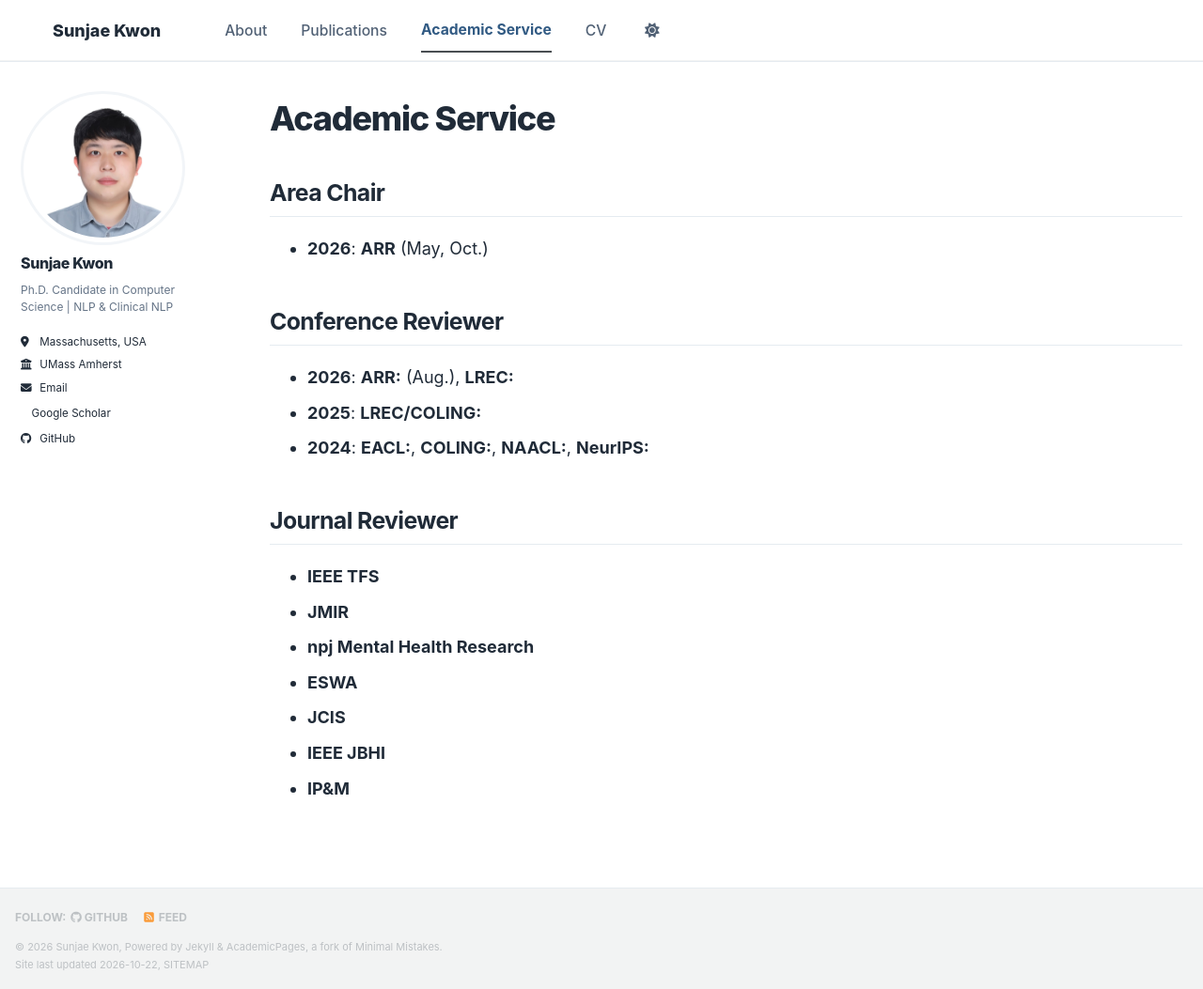
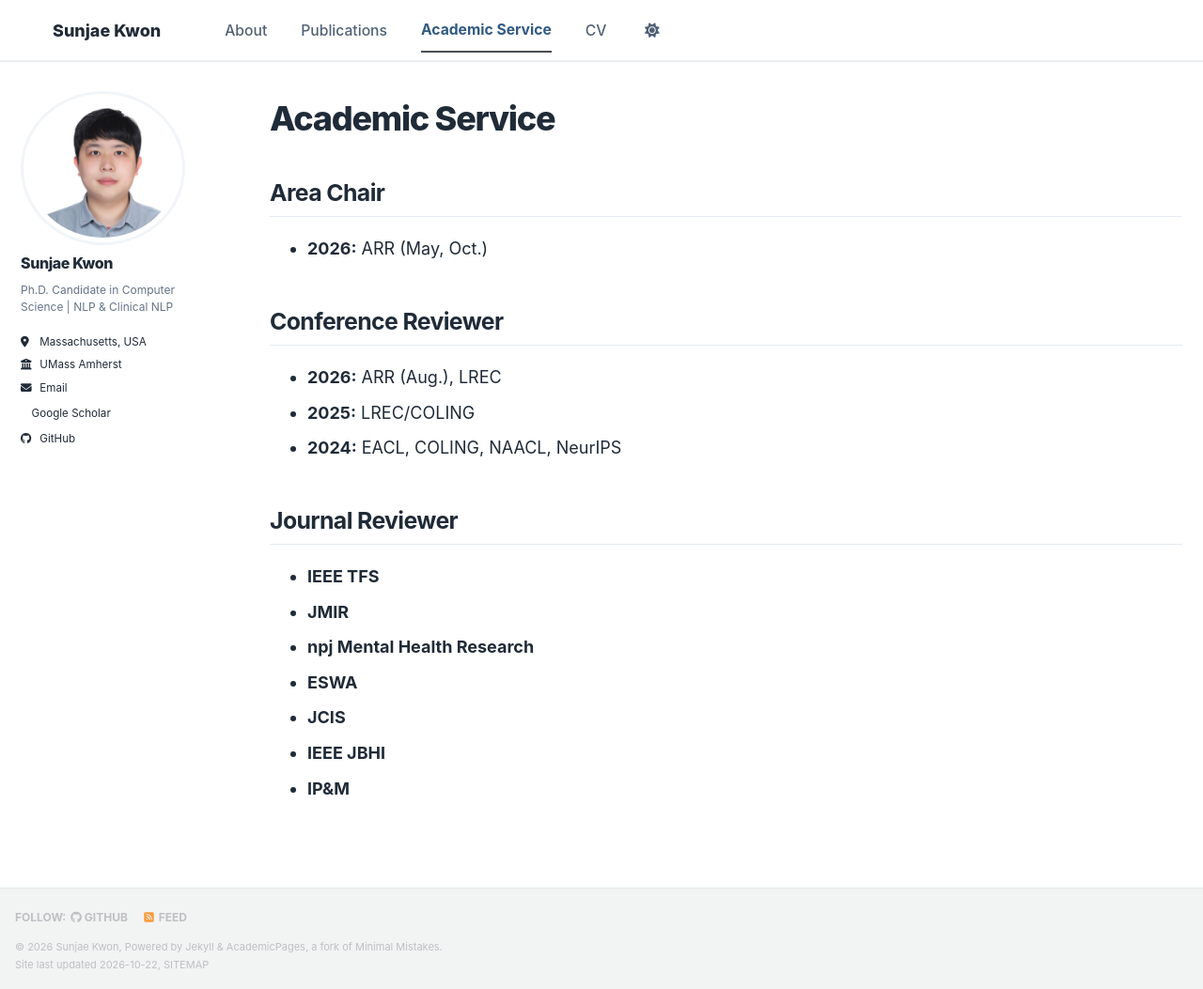
Before and after one commit to soon91jae/soon91jae.github.io, a Jekyll site: the page built from _pages/service.md, in a window 1280 px wide and 1053 px high. Shown: the whole window at 94% size. Built offline with Jekyll 4.4.1, drawn with Linux system fonts in a browser that asks for light colours; a style sheet for code colours, icons or effects is not loaded.

```diff
--- a/_pages/service.md
+++ b/_pages/service.md
@@ -7,13 +7,13 @@ author_profile: true
 
 ## Area Chair
 
-- **2026**: **ARR** (May, Oct.)
+- **2026:** ARR (May, Oct.)
 
 ## Conference Reviewer
 
-- **2026**: **ARR:** (Aug.), **LREC:**
-- **2025**: **LREC/COLING:**
-- **2024**: **EACL:**, **COLING:**, **NAACL:**, **NeurIPS:**
+- **2026:** ARR (Aug.), LREC
+- **2025:** LREC/COLING
+- **2024:** EACL, COLING, NAACL, NeurIPS
 
 ## Journal Reviewer
 
```
